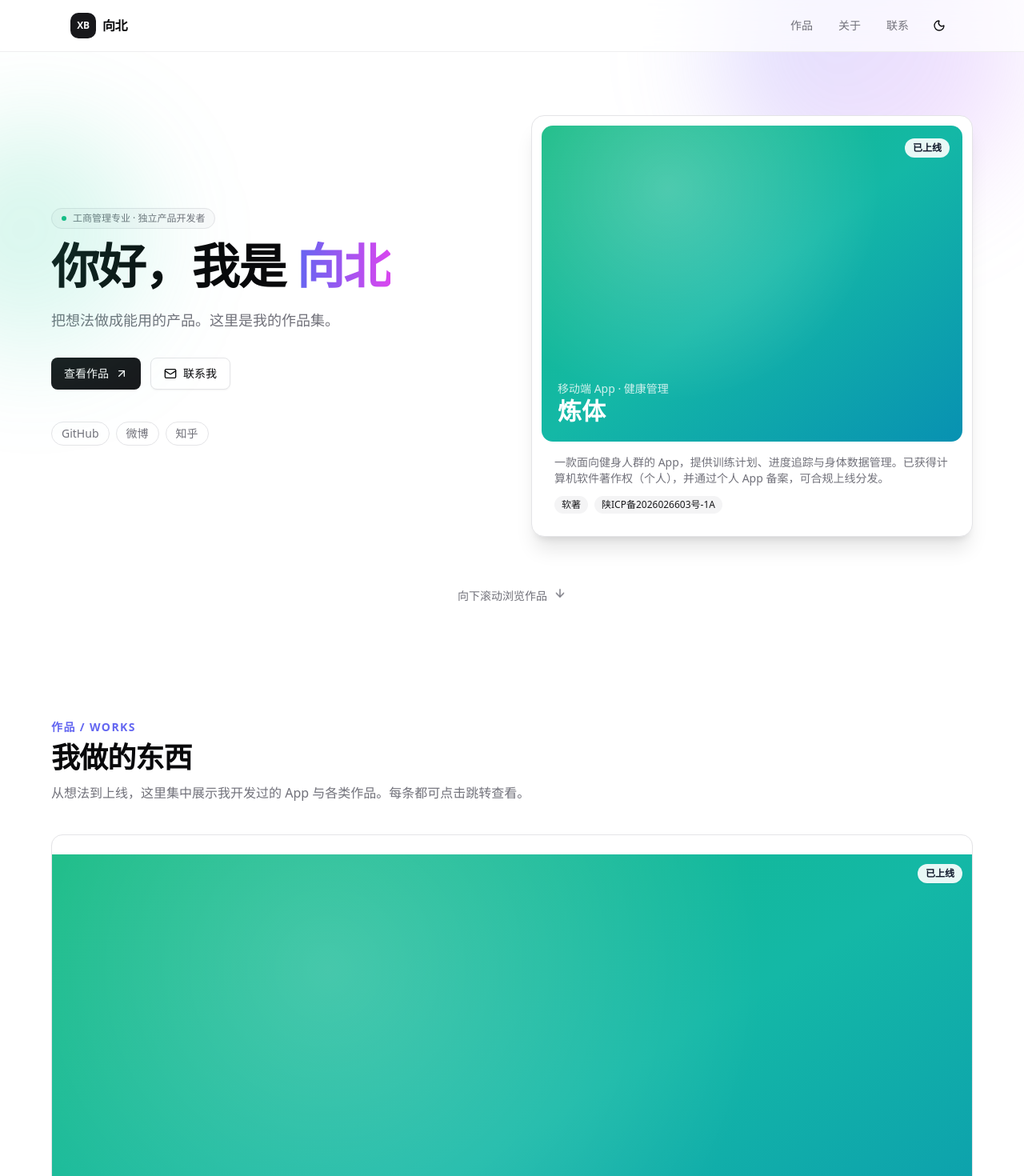
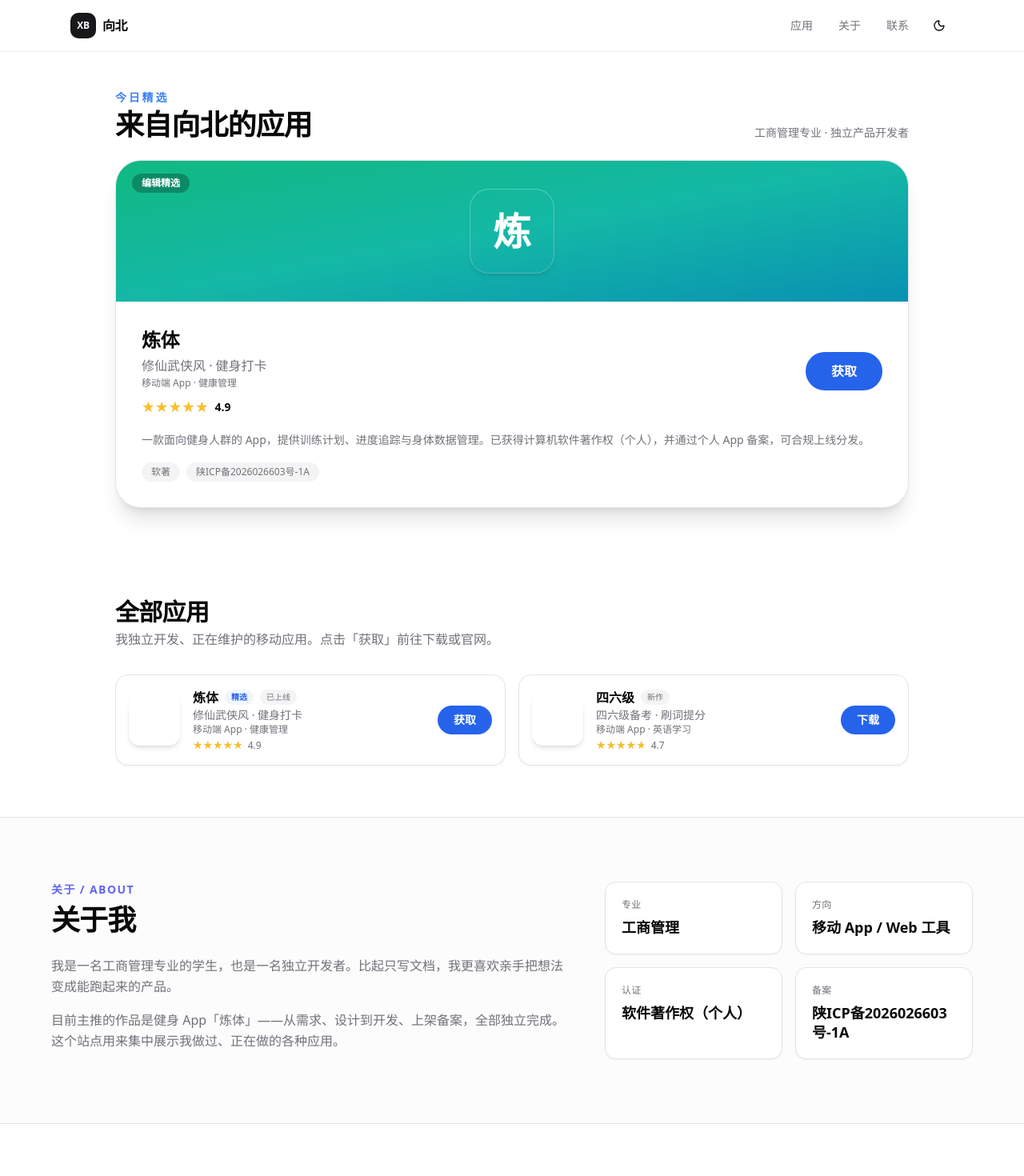
Before and after one commit to wangnan-xiangbei/portfolio, a React (Vite) app: page / in a window 1280 px wide. Shown: the top 1470 px of the page at 80% size. Built offline with nearby package versions, Linux system fonts and the light colour scheme.

Commit message:
feat: 官网改造成苹果 App Store 风格（精选大卡 + 应用网格 + 星级评分）

```diff
--- /dev/null
+++ b/src/components/AppIcon.tsx
@@ -0,0 +1,41 @@
+import { cn } from "@/lib/utils"
+
+/**
+ * 苹果 App Store 风格的圆角应用图标。
+ * 有 iconImage 时显示真实图片；否则用 gradient + icon 字形占位。
+ */
+export function AppIcon({
+  icon,
+  iconImage,
+  gradient,
+  size = 64,
+  className,
+}: {
+  icon?: string
+  iconImage?: string
+  gradient: string
+  size?: number
+  className?: string
+}) {
+  return (
+    <div
+      className={cn(
+        "flex shrink-0 items-center justify-center overflow-hidden rounded-[22%] shadow-md",
+        gradient,
+        className,
+      )}
+      style={{ width: size, height: size }}
+    >
+      {iconImage ? (
+        <img src={iconImage} alt="" className="h-full w-full object-cover" />
+      ) : (
+        <span
+          className="select-none font-bold leading-none text-white"
+          style={{ fontSize: size * 0.46 }}
+        >
+          {icon}
+        </span>
+      )}
+    </div>
+  )
+}
--- /dev/null
+++ b/src/components/StarRating.tsx
@@ -0,0 +1,26 @@
+import { cn } from "@/lib/utils"
+
+/** 星级评分：用两层五星叠加裁剪出 0-5 分的视觉效果（含半星）。 */
+export function StarRating({ value, size = 14, className }: {
+  value: number
+  size?: number
+  className?: string
+}) {
+  const pct = Math.max(0, Math.min(100, (value / 5) * 100))
+  return (
+    <span
+      className={cn("relative inline-block leading-none text-zinc-300", className)}
+      style={{ fontSize: size }}
+      aria-label={`评分 ${value}`}
+      role="img"
+    >
+      ★★★★★
+      <span
+        className="absolute inset-0 overflow-hidden whitespace-nowrap text-amber-400"
+        style={{ width: `${pct}%` }}
+      >
+        ★★★★★
+      </span>
+    </span>
+  )
+}
--- a/src/data/site.ts
+++ b/src/data/site.ts
@@ -30,6 +30,14 @@ export interface Work {
   image?: string
   /** 渐变占位封面（无图片时使用），写 Tailwind 渐变类名 */
   gradient: string
+  /** 应用图标字形（无真实图标图片时使用，建议一个汉字或 emoji），渲染在彩色圆角方里 */
+  icon?: string
+  /** 真实应用图标图片路径（可选），放到 public/ 下，例如 "/works/lianti-icon.png"，优先于 icon 字形 */
+  iconImage?: string
+  /** 商店卡片副标题（简短一句） */
+  tagline?: string
+  /** 评分（0-5，可选），商店卡片显示星级 */
+  rating?: number
   links: WorkLink[]
 }
 
@@ -40,16 +48,16 @@ export interface Social {
 
 export const site = {
   // —— 基本信息 ——
-  name: "向北", // TODO: 换成你的名字 / 昵称
-  initials: "XB", // TODO: 名字首字母，用于头像占位
+  name: "向北",
+  initials: "XB",
   role: "工商管理专业 · 独立产品开发者",
-  tagline: "把想法做成能用的产品。这里是我的作品集。",
+  tagline: "把想法做成能用的产品。这里是我的应用商店。",
   location: "中国",
 
   // —— 关于我（支持多段，用数组） ——
   bio: [
     "我是一名工商管理专业的学生，也是一名独立开发者。比起只写文档，我更喜欢亲手把想法变成能跑起来的产品。",
-    "目前主推的作品是健身 App「炼体」——从需求、设计到开发、上架备案，全部独立完成。这个站点用来集中展示我做过、正在做的各种作品。",
+    "目前主推的作品是健身 App「炼体」——从需求、设计到开发、上架备案，全部独立完成。这个站点用来集中展示我做过、正在做的各种应用。",
   ],
 
   // —— 关键事实（关于我区块右侧展示） ——
@@ -61,7 +69,7 @@ export const site = {
   ],
 
   // —— 联系方式 ——
-  email: "2971875757@qq.com", // TODO: 换成你的邮箱
+  email: "2971875757@qq.com",
   /** 网站备案号（如已备案），显示在页脚；没有可留空字符串 */
   icp: "陕ICP备2026026603号-1A",
   socials: [
@@ -72,7 +80,7 @@ export const site = {
 
   // —— 导航 ——
   nav: [
-    { id: "works", label: "作品" },
+    { id: "works", label: "应用" },
     { id: "about", label: "关于" },
     { id: "contact", label: "联系" },
   ],
@@ -91,6 +99,9 @@ export const works: Work[] = [
     badges: ["软著", "陕ICP备2026026603号-1A"],
     featured: true,
     gradient: "from-emerald-500 via-teal-500 to-cyan-600",
+    icon: "炼",
+    tagline: "修仙武侠风 · 健身打卡",
+    rating: 4.9,
     links: [
       { label: "官方网站", url: "https://liantiapp.com", type: "web" },
     ],
@@ -105,6 +116,9 @@ export const works: Work[] = [
     year: "2026",
     status: "新作",
     gradient: "from-sky-500 via-blue-500 to-indigo-600",
+    icon: "四",
+    tagline: "四六级备考 · 刷词提分",
+    rating: 4.7,
     links: [
       { label: "下载 APK", url: "/downloads/cet46.apk", type: "app" }, // 把真实 APK 放到 public/downloads/cet46.apk
     ],
--- a/src/sections/Hero.tsx
+++ b/src/sections/Hero.tsx
@@ -1,120 +1,90 @@
-import { ArrowDown, ArrowUpRight, Mail } from "lucide-react"
-import { Button } from "@/components/ui/button"
-import { Badge } from "@/components/ui/badge"
 import { site, works } from "@/data/site"
-
-const featured = works.find((w) => w.featured) ?? works[0]
+import { cn } from "@/lib/utils"
+import { AppIcon } from "@/components/AppIcon"
+import { StarRating } from "@/components/StarRating"
 
 export function Hero() {
+  const featured = works.find((w) => w.featured) ?? works[0]
+  const primary = featured.links[0]
+  const btnLabel = primary?.type === "app" ? "下载" : "获取"
+
   return (
-    <section
-      id="top"
-      className="relative overflow-hidden px-4 pt-28 pb-16 sm:px-6 sm:pt-32 lg:pt-36"
-    >
-      {/* 背景装饰 */}
-      <div
-        aria-hidden
-        className="pointer-events-none absolute -top-32 right-0 h-96 w-96 rounded-full bg-gradient-to-br from-indigo-400/30 to-fuchsia-400/20 blur-3xl"
-      />
-      <div
-        aria-hidden
-        className="pointer-events-none absolute -left-24 top-40 h-72 w-72 rounded-full bg-gradient-to-br from-emerald-400/25 to-teal-400/10 blur-3xl"
-      />
-
-      <div className="mx-auto grid max-w-6xl items-center gap-12 lg:grid-cols-2">
-        {/* 左：文字 */}
+    <section id="home" className="container mx-auto max-w-5xl px-4 pb-12 pt-28">
+      <div className="mb-6 flex flex-wrap items-end justify-between gap-2">
         <div>
-          <p className="mb-4 inline-flex items-center gap-2 rounded-full border border-border bg-muted/50 px-3 py-1 text-xs font-medium text-muted-foreground">
-            <span className="h-1.5 w-1.5 rounded-full bg-emerald-500" />
-            {site.role}
+          <p className="text-sm font-semibold uppercase tracking-[0.2em] text-blue-500">
+            今日精选
           </p>
-
-          <h1 className="text-4xl font-bold tracking-tight sm:text-5xl lg:text-6xl">
-            你好，我是 <span className="bg-gradient-to-r from-indigo-500 to-fuchsia-500 bg-clip-text text-transparent">{site.name}</span>
+          <h1 className="mt-1 text-3xl font-bold tracking-tight sm:text-4xl">
+            来自向北的应用
           </h1>
-
-          <p className="mt-6 max-w-xl text-lg leading-relaxed text-muted-foreground">
-            {site.tagline}
-          </p>
-
-          <div className="mt-8 flex flex-wrap items-center gap-3">
-            <Button asChild size="lg">
-              <a href="#works">
-                查看作品
-                <ArrowUpRight className="h-4 w-4" />
-              </a>
-            </Button>
-            <Button asChild size="lg" variant="outline">
-              <a href="#contact">
-                <Mail className="h-4 w-4" />
-                联系我
-              </a>
-            </Button>
+        </div>
+        <p className="hidden text-sm text-muted-foreground sm:block">{site.role}</p>
       </div>
 
-          <div className="mt-10 flex flex-wrap gap-2">
-            {site.socials.map((s) => (
-              <a
-                key={s.label}
-                href={s.url}
-                target="_blank"
-                rel="noreferrer"
-                className="rounded-full border border-border px-3 py-1 text-sm text-muted-foreground transition-colors hover:bg-muted hover:text-foreground"
+      {/* 编辑精选大卡 */}
+      <div className="overflow-hidden rounded-[2rem] border bg-card shadow-xl">
+        <div
+          className={cn(
+            "relative flex h-44 items-center justify-center bg-gradient-to-br",
+            featured.gradient,
+          )}
         >
-                {s.label}
-              </a>
-            ))}
-          </div>
+          <span className="absolute left-5 top-4 rounded-full bg-black/25 px-3 py-1 text-xs font-semibold text-white backdrop-blur">
+            编辑精选
+          </span>
+          <AppIcon
+            icon={featured.icon}
+            iconImage={featured.iconImage}
+            gradient={featured.gradient}
+            size={104}
+            className="ring-1 ring-white/30"
+          />
         </div>
 
-        {/* 右：重点作品预览卡 */}
-        {featured && (
-          <div className="relative">
-            <div className="rounded-2xl border border-border bg-card p-3 shadow-xl">
-              <div
-                className={`relative flex aspect-[4/3] items-end overflow-hidden rounded-xl bg-gradient-to-br ${featured.gradient} p-5`}
+        <div className="p-6 sm:p-8">
+          <div className="flex flex-col gap-5 sm:flex-row sm:items-center sm:justify-between">
+            <div className="min-w-0">
+              <h2 className="text-2xl font-bold tracking-tight">{featured.title}</h2>
+              <p className="mt-1 text-muted-foreground">{featured.tagline}</p>
+              <p className="mt-0.5 text-xs text-muted-foreground">{featured.category}</p>
+              {featured.rating != null && (
+                <div className="mt-3 flex items-center gap-2">
+                  <StarRating value={featured.rating} size={16} />
+                  <span className="text-sm font-semibold">{featured.rating.toFixed(1)}</span>
+                </div>
+              )}
+            </div>
+            {primary && (
+              <a
+                href={primary.url}
+                target={primary.type === "web" ? "_blank" : undefined}
+                rel="noreferrer"
+                className="inline-flex shrink-0 items-center justify-center rounded-full bg-blue-600 px-8 py-3 text-base font-semibold text-white shadow-sm transition hover:bg-blue-700"
               >
-                <div className="absolute inset-0 bg-[radial-gradient(circle_at_30%_20%,rgba(255,255,255,0.25),transparent_55%)]" />
-                <div className="relative">
-                  <p className="text-sm font-medium text-white/80">{featured.category}</p>
-                  <p className="text-3xl font-bold text-white">{featured.title}</p>
-                </div>
-                {featured.status && (
-                  <span className="absolute right-4 top-4 rounded-full bg-white/90 px-2.5 py-1 text-xs font-semibold text-slate-900">
-                    {featured.status}
-                  </span>
+                {btnLabel}
+              </a>
             )}
           </div>
 
-              <div className="p-4">
-                <p className="line-clamp-2 text-sm text-muted-foreground">
+          <p className="mt-5 text-sm leading-relaxed text-muted-foreground">
             {featured.description}
           </p>
-                <div className="mt-3 flex flex-wrap gap-2">
-                  {featured.badges?.map((b) => (
-                    <Badge key={b} variant="secondary" className="font-normal">
+
+          {featured.badges && featured.badges.length > 0 && (
+            <div className="mt-4 flex flex-wrap gap-2">
+              {featured.badges.map((b) => (
+                <span
+                  key={b}
+                  className="rounded-full bg-muted px-3 py-1 text-xs font-medium text-muted-foreground"
+                >
                   {b}
-                    </Badge>
+                </span>
               ))}
-                </div>
-              </div>
-            </div>
-
-            <div
-              aria-hidden
-              className="absolute -bottom-6 -right-6 -z-10 h-40 w-40 rounded-2xl bg-gradient-to-br from-indigo-500/20 to-fuchsia-500/20 blur-xl"
-            />
             </div>
           )}
         </div>
-
-      <a
-        href="#works"
-        className="mx-auto mt-16 flex w-fit items-center gap-2 text-sm text-muted-foreground transition-colors hover:text-foreground"
-      >
-        向下滚动浏览作品
-        <ArrowDown className="h-4 w-4 animate-bounce" />
-      </a>
+      </div>
     </section>
   )
 }
--- a/src/sections/Works.tsx
+++ b/src/sections/Works.tsx
@@ -1,128 +1,70 @@
-import {
-  ArrowUpRight,
-  FileText,
-  Github,
-  Globe,
-  Play,
-  Smartphone,
-  type LucideIcon,
-} from "lucide-react"
-import { Badge } from "@/components/ui/badge"
-import { Button } from "@/components/ui/button"
-import { Card, CardContent, CardFooter, CardHeader } from "@/components/ui/card"
-import { works, type Work, type WorkLink } from "@/data/site"
+import { works } from "@/data/site"
+import { AppIcon } from "@/components/AppIcon"
+import { StarRating } from "@/components/StarRating"
 
-const linkIcon: Record<WorkLink["type"], LucideIcon> = {
-  app: Smartphone,
-  web: Globe,
-  github: Github,
-  demo: Play,
-  article: FileText,
-}
+export function Works() {
+  return (
+    <section id="works" className="container mx-auto max-w-5xl px-4 py-16">
+      <div className="mb-8">
+        <h2 className="text-2xl font-bold tracking-tight sm:text-3xl">全部应用</h2>
+        <p className="mt-1 text-muted-foreground">
+          我独立开发、正在维护的移动应用。点击「获取」前往下载或官网。
+        </p>
+      </div>
 
-function WorkCard({ work }: { work: Work }) {
+      <div className="grid gap-4 sm:grid-cols-2">
+        {works.map((w) => {
+          const primary = w.links[0]
+          const btnLabel = primary?.type === "app" ? "下载" : "获取"
           return (
-    <Card className="group overflow-hidden transition-all hover:shadow-lg">
-      <div className="relative overflow-hidden">
-        {work.image ? (
-          <img
-            src={work.image}
-            alt={work.title}
-            className="aspect-[16/10] w-full object-cover"
+            <div
+              key={w.id}
+              className="flex items-center gap-4 rounded-2xl border bg-card p-4 shadow-sm transition hover:shadow-md"
+            >
+              <AppIcon
+                icon={w.icon}
+                iconImage={w.iconImage}
+                gradient={w.gradient}
+                size={64}
               />
-        ) : (
-          <div
-            className={`flex aspect-[16/10] w-full items-end bg-gradient-to-br ${work.gradient} p-5`}
-          >
-            <div className="absolute inset-0 bg-[radial-gradient(circle_at_30%_20%,rgba(255,255,255,0.22),transparent_55%)]" />
-            <span className="relative text-2xl font-bold text-white/90">{work.title}</span>
-          </div>
+              <div className="min-w-0 flex-1">
+                <div className="flex flex-wrap items-center gap-2">
+                  <h3 className="truncate font-semibold">{w.title}</h3>
+                  {w.featured && (
+                    <span className="rounded-full bg-blue-50 px-2 py-0.5 text-[10px] font-semibold text-blue-600">
+                      精选
+                    </span>
                   )}
-        {work.status && (
-          <span className="absolute right-3 top-3 rounded-full bg-white/90 px-2.5 py-1 text-xs font-semibold text-slate-900 shadow-sm">
-            {work.status}
+                  {w.status && (
+                    <span className="rounded-full bg-muted px-2 py-0.5 text-[10px] font-medium text-muted-foreground">
+                      {w.status}
                     </span>
                   )}
                 </div>
-
-      <CardHeader>
-        <div className="flex items-center justify-between gap-3">
-          <p className="text-sm font-medium text-muted-foreground">{work.category}</p>
-          <span className="text-xs text-muted-foreground">{work.year}</span>
+                <p className="truncate text-sm text-muted-foreground">{w.tagline}</p>
+                <p className="truncate text-xs text-muted-foreground">{w.category}</p>
+                {w.rating != null && (
+                  <div className="mt-1 flex items-center gap-1.5">
+                    <StarRating value={w.rating} size={12} />
+                    <span className="text-xs text-muted-foreground">
+                      {w.rating.toFixed(1)}
+                    </span>
                   </div>
-        <h3 className="text-xl font-semibold tracking-tight">{work.title}</h3>
-      </CardHeader>
-
-      <CardContent className="space-y-4">
-        <p className="text-sm leading-relaxed text-muted-foreground">
-          {work.description}
-        </p>
-
-        <div className="flex flex-wrap gap-2">
-          {work.tags.map((t) => (
-            <Badge key={t} variant="secondary" className="font-normal">
-              {t}
-            </Badge>
-          ))}
-          {work.badges?.map((b) => (
-            <Badge
-              key={b}
-              className="border-emerald-500/30 bg-emerald-500/10 font-normal text-emerald-700 dark:text-emerald-400"
+                )}
+              </div>
+              {primary && (
+                <a
+                  href={primary.url}
+                  target={primary.type === "web" ? "_blank" : undefined}
+                  rel="noreferrer"
+                  className="inline-flex shrink-0 items-center justify-center rounded-full bg-blue-600 px-5 py-2 text-sm font-semibold text-white transition hover:bg-blue-700"
                 >
-              {b}
-            </Badge>
-          ))}
+                  {btnLabel}
+                </a>
+              )}
             </div>
-      </CardContent>
-
-      {work.links.length > 0 && (
-        <CardFooter className="flex flex-wrap gap-2">
-          {work.links.map((link) => {
-            const Icon = linkIcon[link.type]
-            return (
-              <Button key={link.label} asChild variant="outline" size="sm">
-                <a href={link.url} target="_blank" rel="noreferrer">
-                  <Icon className="h-4 w-4" />
-                  {link.label}
-                  <ArrowUpRight className="h-3.5 w-3.5" />
-                </a>
-              </Button>
           )
         })}
-        </CardFooter>
-      )}
-    </Card>
-  )
-}
-
-export function Works() {
-  const featured = works.find((w) => w.featured)
-  const rest = works.filter((w) => !w.featured)
-
-  return (
-    <section id="works" className="scroll-mt-20 px-4 py-20 sm:px-6">
-      <div className="mx-auto max-w-6xl">
-        <div className="mb-10 max-w-2xl">
-          <p className="text-sm font-semibold uppercase tracking-widest text-indigo-500">
-            作品 / Works
-          </p>
-          <h2 className="mt-2 text-3xl font-bold tracking-tight sm:text-4xl">
-            我做的东西
-          </h2>
-          <p className="mt-3 text-muted-foreground">
-            从想法到上线，这里集中展示我开发过的 App 与各类作品。每条都可点击跳转查看。
-          </p>
-        </div>
-
-        <div className="space-y-8">
-          {featured && <WorkCard work={featured} />}
-
-          <div className="grid gap-6 sm:grid-cols-2 lg:grid-cols-3">
-            {rest.map((work) => (
-              <WorkCard key={work.id} work={work} />
-            ))}
-          </div>
-        </div>
       </div>
     </section>
   )
```
Lines whose indentation alone changed are shown as unchanged.
